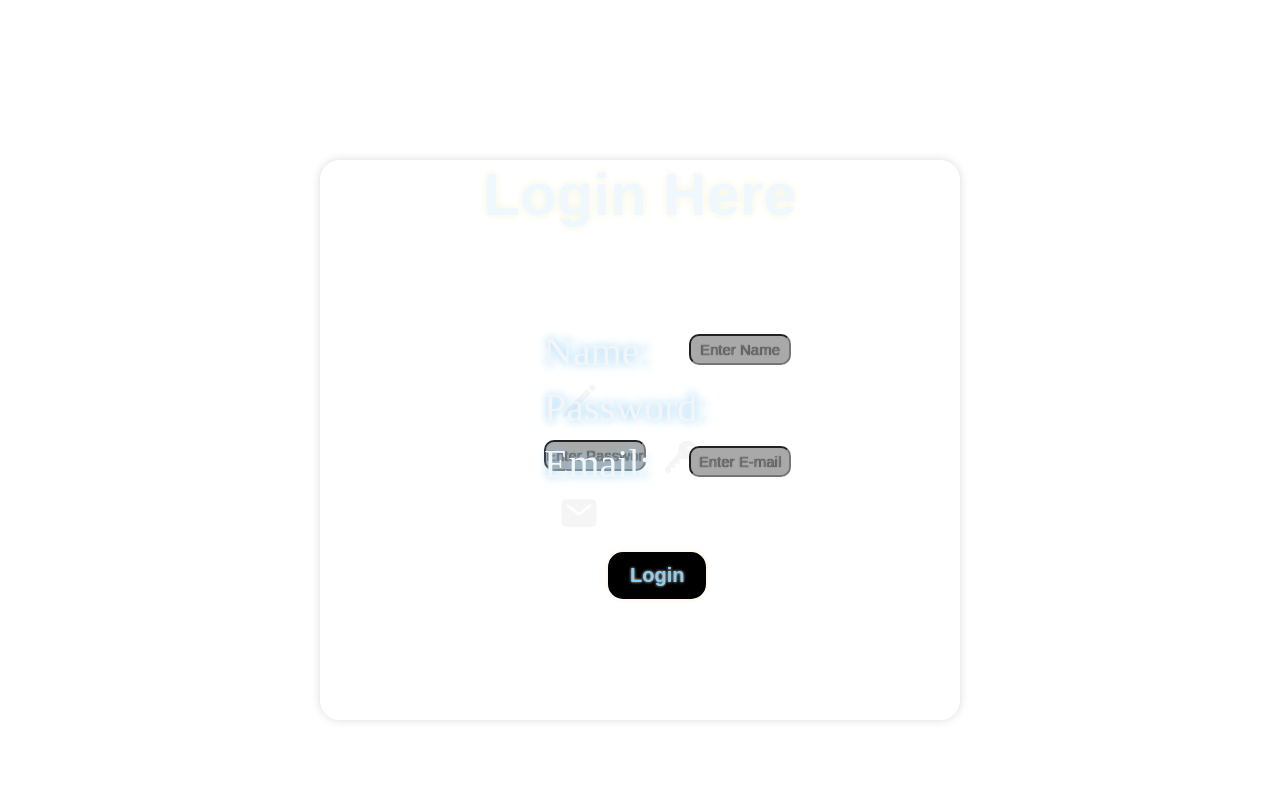
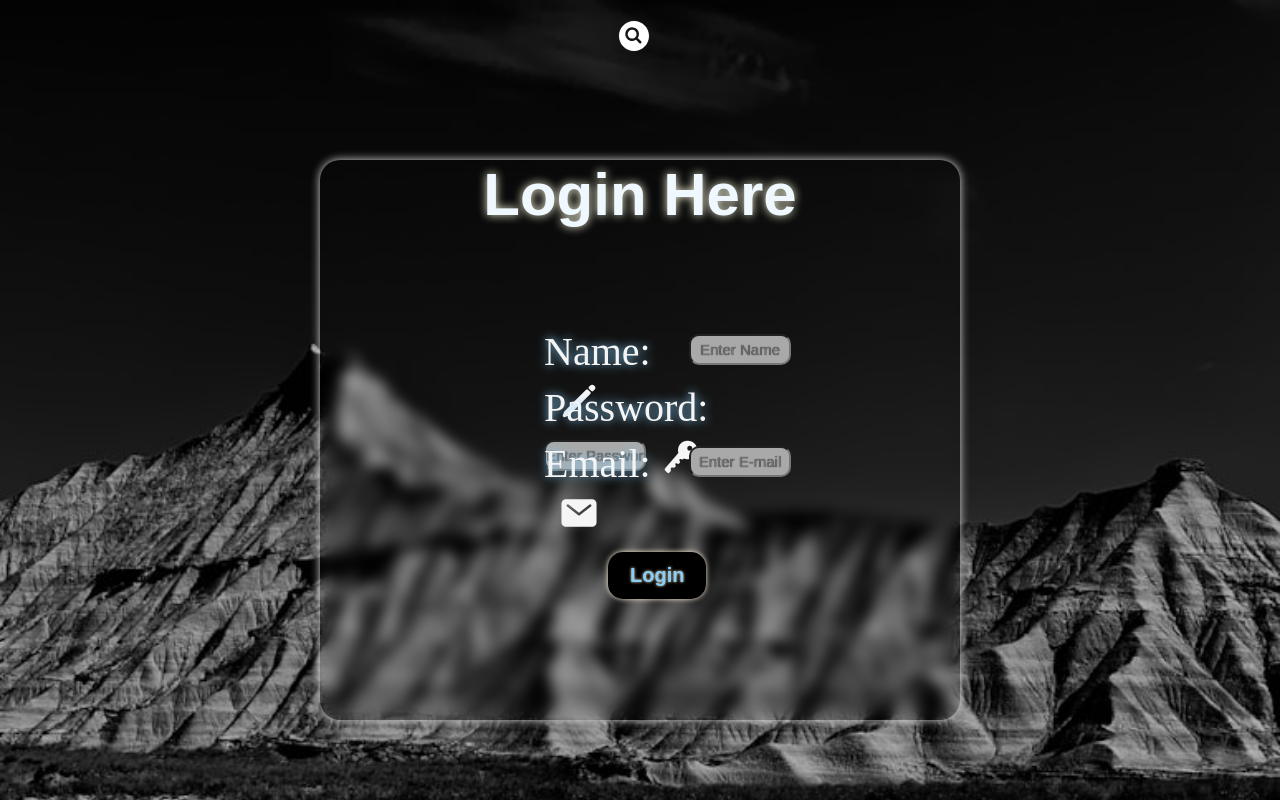
Before and after one commit to lakshaybatham1122-sketch/dem, a plain HTML site: page index.html in a window 1280 px wide. Drawn offline with nearby package versions, Linux system fonts and the light colour scheme.

Commit message:
Change background image and fix HTML tags
Updated background image and fixed HTML structure.

```diff
--- a/index.html
+++ b/index.html
@@ -13,7 +13,7 @@
         body {
             width: 100vw;
             height: 100vh;
-            background-image: url('black.jpg');
+            background-image: url('black.jpeg');
             background-size: cover;
             background-repeat: no-repeat;
         }
@@ -153,4 +153,5 @@
     </div>
 </body>
 
+
 </html>
```
